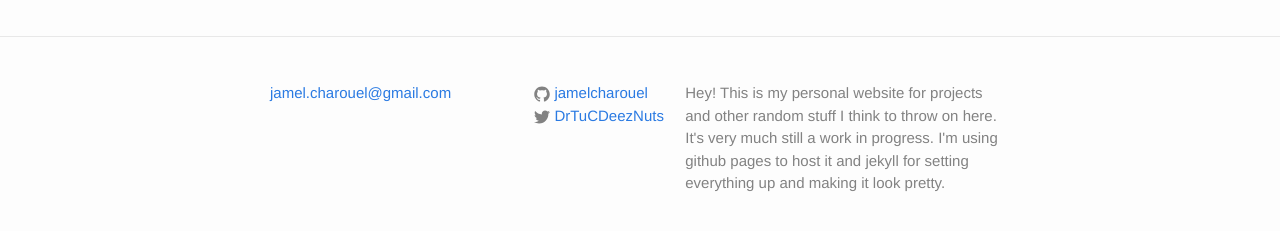
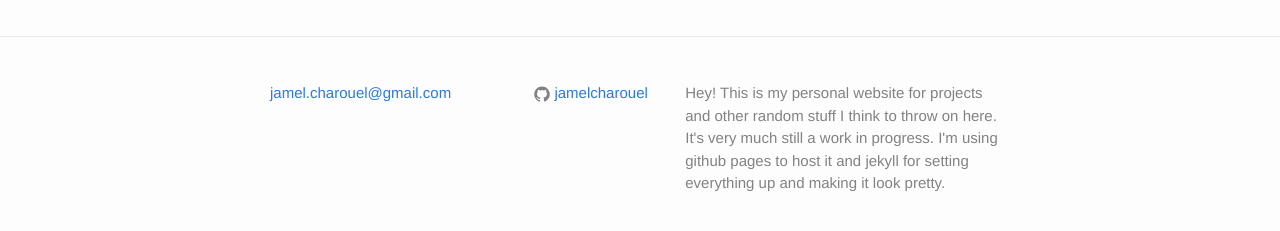
Before and after one commit to jamelcharouel/jamelcharouel.github.io, a Jekyll site: the page built from index.html, in a window 1280 px wide. Shown: the part 440-671 px from the top of the page. Built offline with Jekyll 4.4.1, drawn with Linux system fonts in a browser that asks for light colours.

Commit message:
Removed twitter link

```diff
--- a/_config.yml
+++ b/_config.yml
@@ -5,7 +5,6 @@ description: > # this means to ignore newlines until "baseurl:"
 baseurl: "" # the subpath of your site, e.g. /blog/
 link_home: "<a href='http://jcharouel.com/'>Home</a>"
 url: "http://jcharouel.com" # the base hostname & protocol for your site
-twitter_username: DrTuCDeezNuts
 github_username:  jamelcharouel
 
 # Build settings
```
